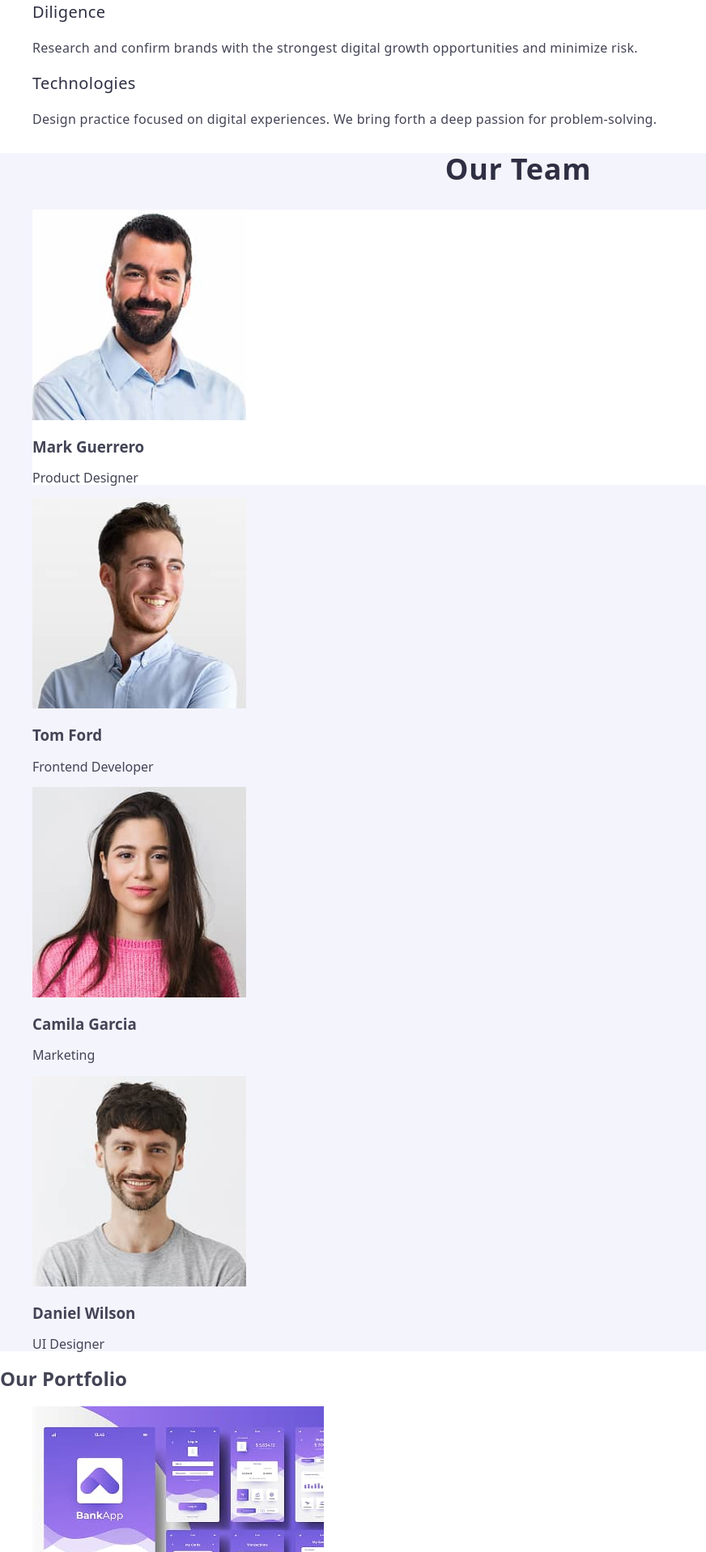
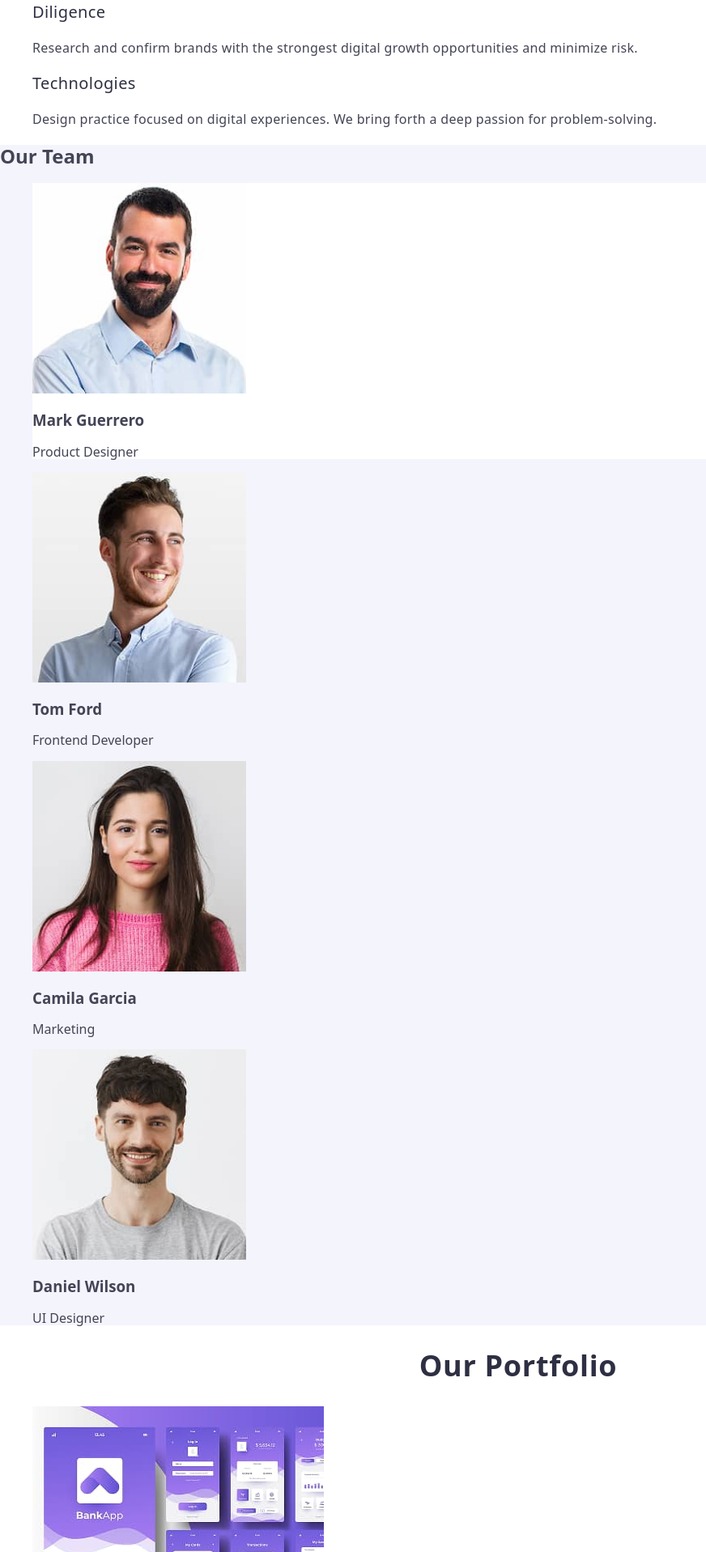
Before and after one commit to TvoyCoder/goit-markup-hw-02, a plain HTML site: page index.html in a window 1280 px wide. Shown: the part 549-2466 px from the top of the page at 81% size, without its empty margins (0-872 px from the left). Drawn offline with nearby package versions, Linux system fonts and the light colour scheme.

Commit message:
corect section4

```diff
--- a/css/styles.css
+++ b/css/styles.css
@@ -136,7 +136,7 @@ background: #f4f4fd;
 }
 
 
-.section-title {
+.title-portfolio {
   font-weight: 700;
 font-size: 36px;
 line-height: 1.11;
```
